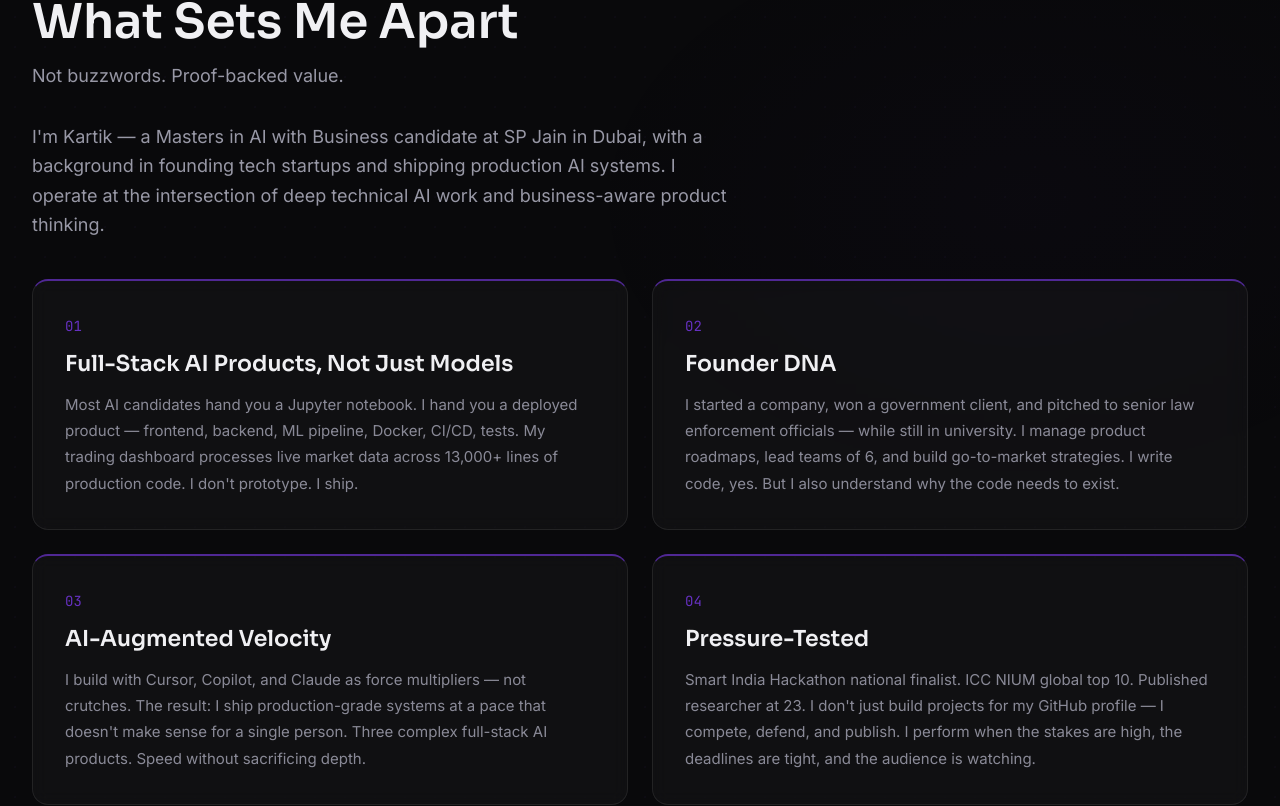
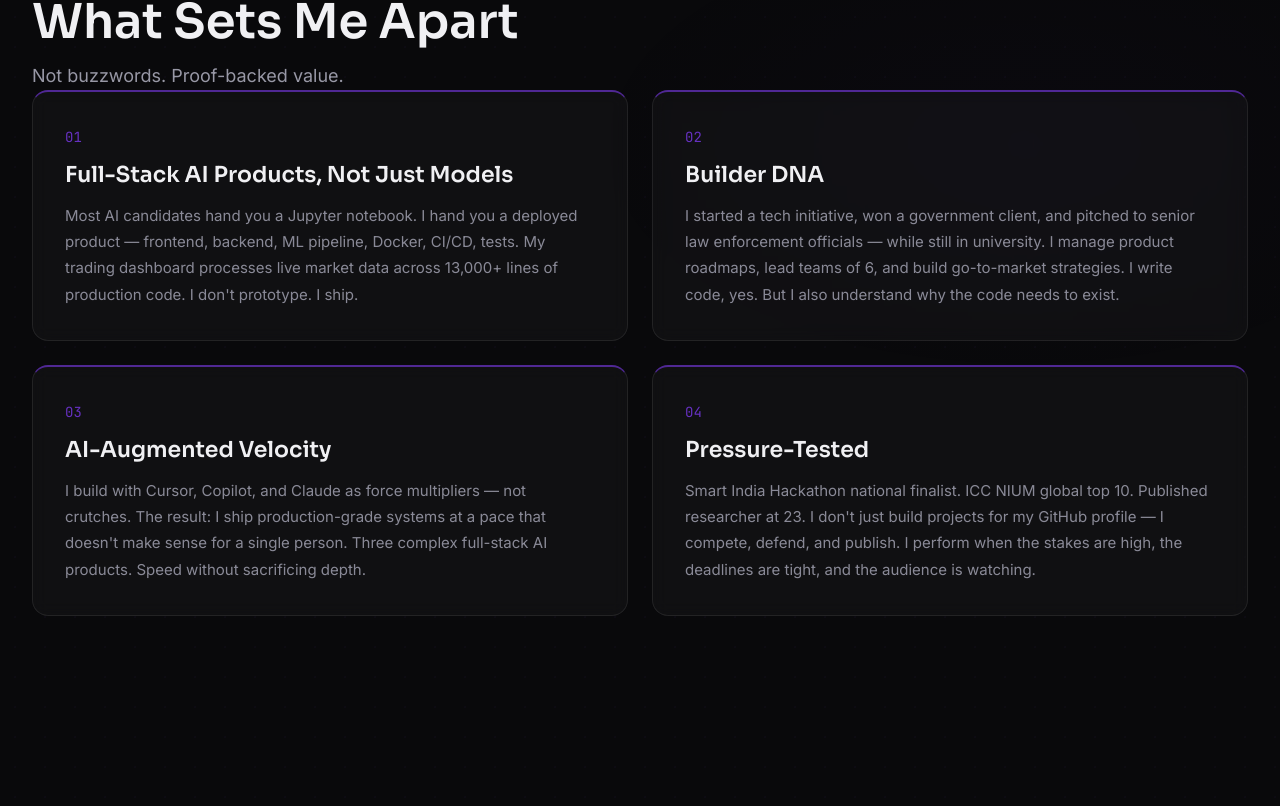
Before and after one commit to KartikJoshi23/portfolio-website, a Next.js app: page / in a window 1280 px wide. Shown: the part 898-1704 px from the top of the page. Built offline with nearby package versions, Linux system fonts and the light colour scheme.

Commit message:
fix: navbar order matches page flow, remove redundant intro paragraph, rename Founder DNA to Builder DNA

```diff
--- a/src/components/sections/WhatSetsApart.tsx
+++ b/src/components/sections/WhatSetsApart.tsx
@@ -6,7 +6,6 @@
 
 import SectionHeading from '@/components/ui/SectionHeading'
 import ValueCard from '@/components/ui/ValueCard'
-import ScrollReveal from '@/components/ui/ScrollReveal'
 import { valueCards } from '@/data/valueCards'
 
 export default function WhatSetsApart() {
@@ -31,15 +30,6 @@ export default function WhatSetsApart() {
                     subheading="Not buzzwords. Proof-backed value."
                 />
 
-                {/* Intro paragraph — Blueprint v4.0 Change 9 */}
-                <ScrollReveal className="mt-8">
-                    <p className="font-inter font-normal text-base md:text-lg text-silver max-w-175 leading-relaxed mb-10">
-                        I&apos;m Kartik — a Masters in AI with Business candidate at SP Jain in Dubai,
-                        with a background in founding tech startups and shipping production AI systems.
-                        I operate at the intersection of deep technical AI work and business-aware product thinking.
-                    </p>
-                </ScrollReveal>
-
                 {/* Cards Grid — 2×2 desktop, single column mobile */}
                 <div className="grid grid-cols-1 md:grid-cols-2 gap-5 md:gap-6">
                     {valueCards.map((card, i) => (
--- a/src/data/navigation.ts
+++ b/src/data/navigation.ts
@@ -6,8 +6,8 @@
 import type { NavLink } from '@/types'
 
 export const navLinks: NavLink[] = [
+    { label: 'About', href: '#about', sectionId: 'about' },
     { label: 'Work', href: '#work', sectionId: 'work' },
-    { label: 'About', href: '#about', sectionId: 'about' },
     { label: 'Skills', href: '#skills', sectionId: 'skills' },
     { label: 'Contact', href: '#contact', sectionId: 'contact' },
 ]
--- a/src/data/valueCards.ts
+++ b/src/data/valueCards.ts
@@ -13,9 +13,9 @@ export const valueCards: ValueCard[] = [
     },
     {
         number: '02',
-        title: 'Founder DNA',
+        title: 'Builder DNA',
         description:
-            'I started a company, won a government client, and pitched to senior law enforcement officials — while still in university. I manage product roadmaps, lead teams of 6, and build go-to-market strategies. I write code, yes. But I also understand why the code needs to exist.',
+            'I started a tech initiative, won a government client, and pitched to senior law enforcement officials — while still in university. I manage product roadmaps, lead teams of 6, and build go-to-market strategies. I write code, yes. But I also understand why the code needs to exist.',
     },
     {
         number: '03',
```
